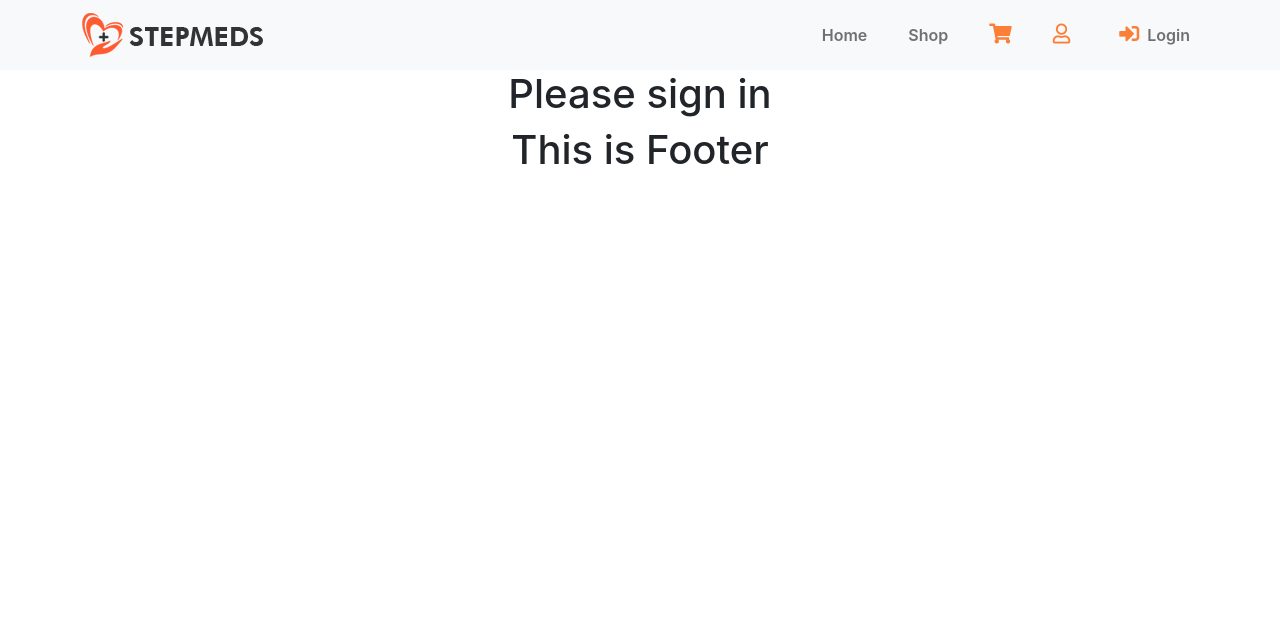
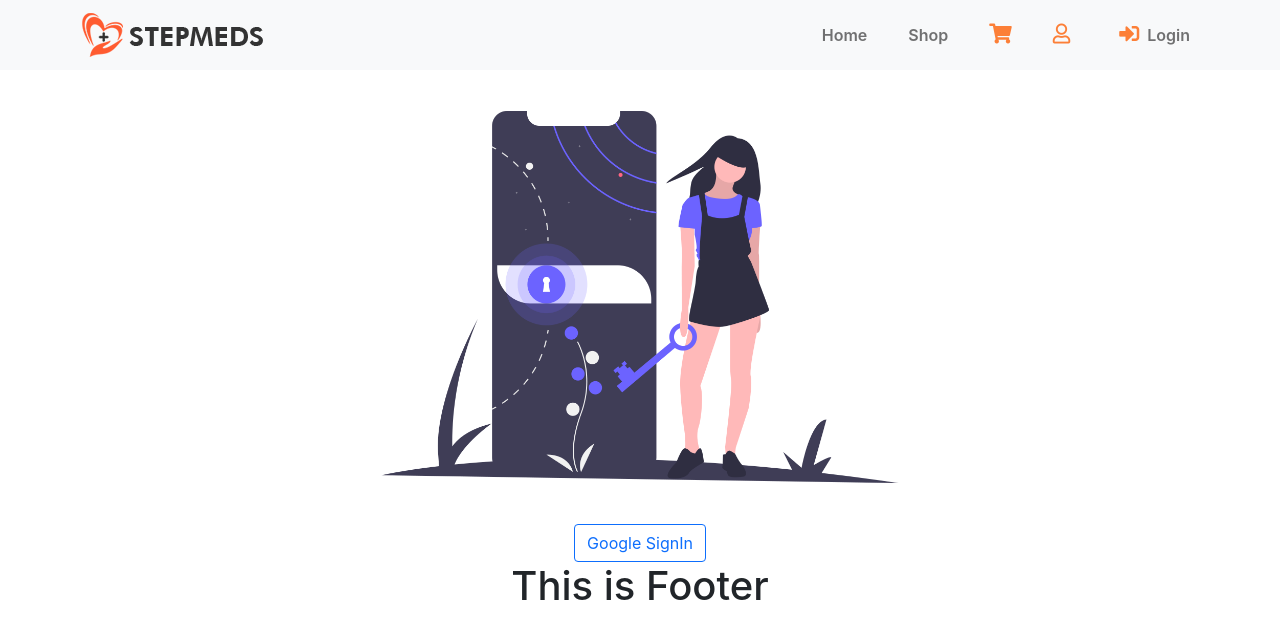
Before and after one commit to torisd560/team-49-E-commerce-, a React (Create React App) app: page /login in a window 1280 px wide. Shown: the top 638 px of the page. Built offline with nearby package versions, Linux system fonts and the light colour scheme; no server answers.

Commit message:
added login

```diff
--- /dev/null
+++ b/src/Pages/Login/Login.css
@@ -0,0 +1,3 @@
+.login-page img{
+    width: 50%;
+}
--- a/src/Pages/Login/Login.js
+++ b/src/Pages/Login/Login.js
@@ -1,9 +1,17 @@
 import React from 'react';
+import './Login.css'
+import { Button } from 'react-bootstrap'
+import loginBg from '../../images/login.png'
+import useFirebase from '../hooks/useFirebase';
 
 const Login = () => {
+    const {googleSign} = useFirebase;
     return (
-        <div>
-            <h1>Please sign in</h1>
+        <div className='login-page'>
+                <img src={loginBg} alt="" />
+            <div>
+                <Button onClick={googleSign} variant = 'outline-primary' className = 'b-0'>Google SignIn</Button>
+            </div>
         </div>
     );
 };
--- /dev/null
+++ b/src/Pages/hooks/useFirebase.js
@@ -0,0 +1,32 @@
+import { useState } from 'react'
+import { GoogleAuthProvider, getAuth, signInWithPopup } from "firebase/auth";
+import initializeFirebaseAuth from '../Login/Firebase/firebase.intit'
+
+initializeFirebaseAuth()
+const googleProvider = new GoogleAuthProvider();
+
+const useFirebase = () => {
+  const [user, setUser] = useState({})
+  const [error, setError] = useState('')
+  const auth = getAuth();
+
+
+  const googleSign = () => {
+    signInWithPopup(auth, googleProvider)
+      .then((result) => {
+        setUser(result.user);
+        console.log('result.user')
+
+      }).catch((error) => {
+        setError(error.message)
+      });
+  }
+
+  return {
+    googleSign,
+    user,
+    error
+  }
+};
+
+export default useFirebase;
```
Also changed, not shown: src/images/404.png (added), src/images/login.png (added).
